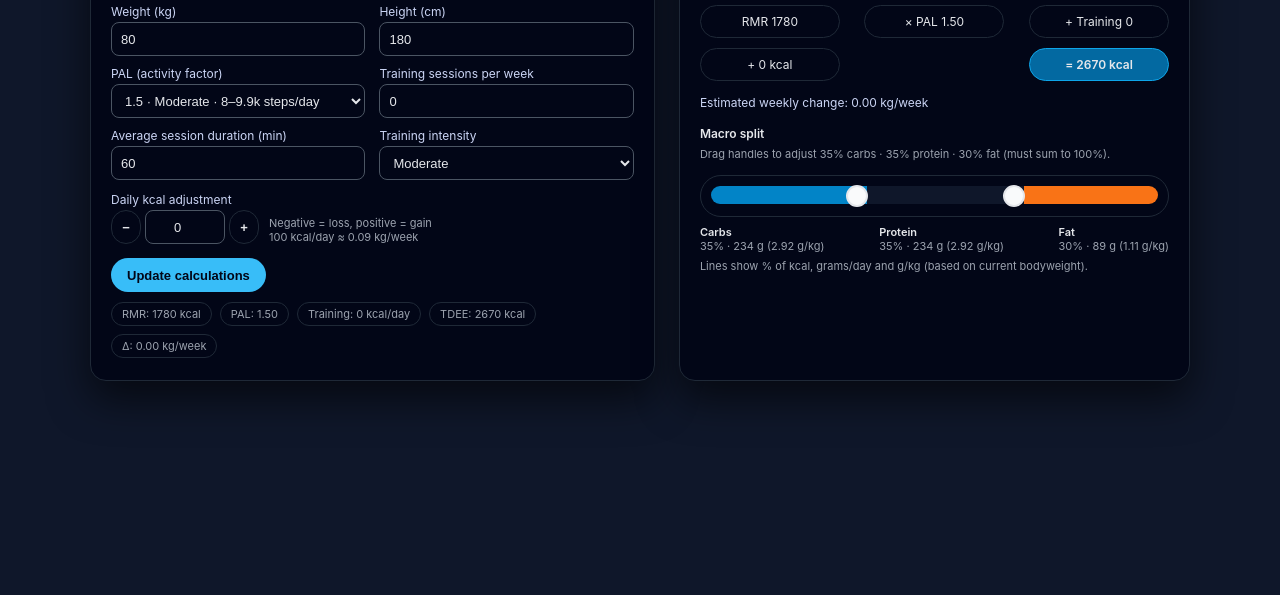
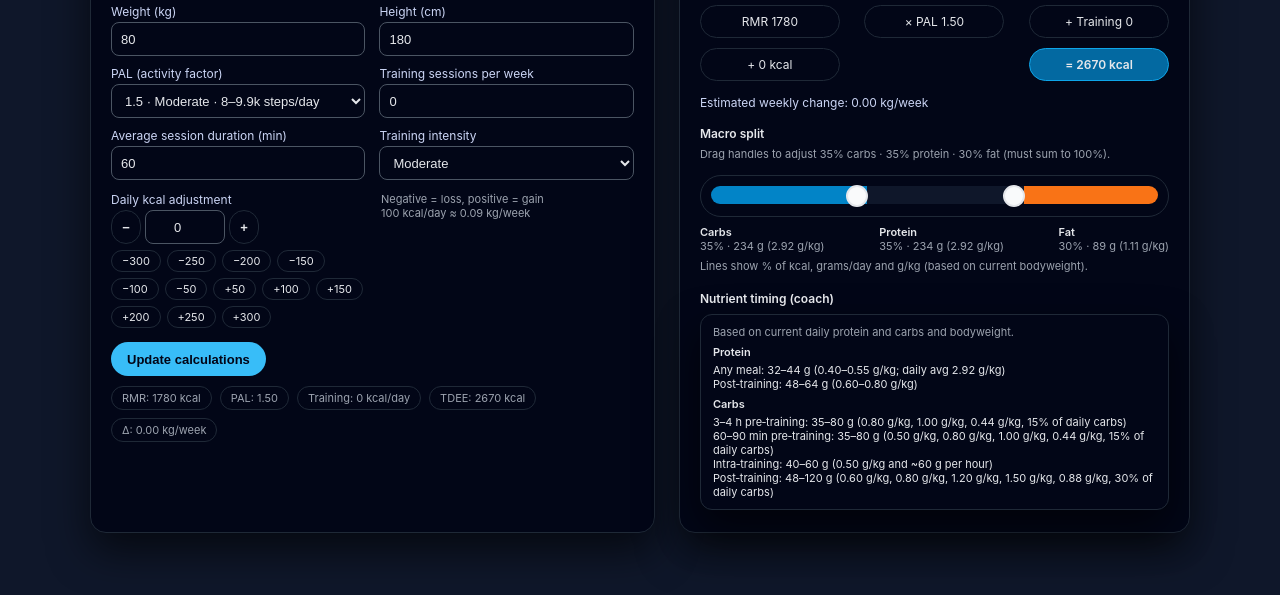
Before and after one commit to Archangel-Project-LLC/rmr-pal-calculator, a plain HTML site: page silverback-coach.html in a window 1280 px wide. Shown: the part 163-758 px from the top of the page. Drawn offline with Linux system fonts and the light colour scheme.

Commit message:
Refactor adjust row layout and add kcal adjustment chips
Updated layout and styling for adjust row and input components. Added chips for quick adjustments to kcal.

```diff
--- a/silverback-coach.html
+++ b/silverback-coach.html
@@ -157,14 +157,14 @@
 
     .adjust-row {
       display: flex;
-      align-items: flex-end;
+      align-items: flex-start;
       gap: 10px;
       margin-top: 12px;
       flex-wrap: wrap;
     }
 
     .adjust-input {
-      max-width: 160px;
+      max-width: 260px;
     }
 
     .adjust-control {
@@ -194,6 +194,27 @@
     .adjust-control input {
       width: 80px;
       text-align: center;
+    }
+
+    .adjust-chips {
+      display: flex;
+      flex-wrap: wrap;
+      gap: 6px;
+      margin-top: 6px;
+    }
+
+    .adjust-chip {
+      padding: 3px 10px;
+      border-radius: 999px;
+      border: 1px solid #1f2937;
+      background: #020617;
+      color: #e5e7eb;
+      font-size: 11px;
+      cursor: pointer;
+    }
+
+    .adjust-chip:hover {
+      background: #111827;
     }
 
     .macro-bar {
@@ -335,6 +356,20 @@
             <input id="kcalAdj" type="number" value="0">
             <button class="adjust-btn" onclick="changeAdj(100)">+</button>
           </div>
+          <div class="adjust-chips">
+            <span class="adjust-chip" onclick="setAdj(-300)">−300</span>
+            <span class="adjust-chip" onclick="setAdj(-250)">−250</span>
+            <span class="adjust-chip" onclick="setAdj(-200)">−200</span>
+            <span class="adjust-chip" onclick="setAdj(-150)">−150</span>
+            <span class="adjust-chip" onclick="setAdj(-100)">−100</span>
+            <span class="adjust-chip" onclick="setAdj(-50)">−50</span>
+            <span class="adjust-chip" onclick="setAdj(50)">+50</span>
+            <span class="adjust-chip" onclick="setAdj(100)">+100</span>
+            <span class="adjust-chip" onclick="setAdj(150)">+150</span>
+            <span class="adjust-chip" onclick="setAdj(200)">+200</span>
+            <span class="adjust-chip" onclick="setAdj(250)">+250</span>
+            <span class="adjust-chip" onclick="setAdj(300)">+300</span>
+          </div>
         </div>
         <div>
           <div style="font-size:11px; color:#9ca3af;">Negative = loss, positive = gain</div>
@@ -408,6 +443,25 @@
       <div class="note">
         Lines show % of kcal, grams/day and g/kg (based on current bodyweight).
       </div>
+
+      <!-- Nutrient timing panel -->
+      <div style="margin-top:18px; font-size:12px; font-weight:600;">Nutrient timing (coach)</div>
+
+      <div class="panel" style="margin-top:8px; padding:10px 12px; background:#020617; border-radius:12px; border:1px solid #1f2937;">
+        <div style="font-size:11px; color:#9ca3af; margin-bottom:6px;">
+          Based on current daily protein and carbs and bodyweight.
+        </div>
+
+        <div style="font-size:11px; margin-bottom:4px; font-weight:600;">Protein</div>
+        <div style="font-size:11px; color:#e5e7eb;" id="ntProteinAny">Any meal: –</div>
+        <div style="font-size:11px; color:#e5e7eb; margin-bottom:6px;" id="ntProteinPost">Post‑training: –</div>
+
+        <div style="font-size:11px; margin-bottom:4px; font-weight:600;">Carbs</div>
+        <div style="font-size:11px; color:#e5e7eb;" id="ntCarbPre3h">3–4 h pre‑training: –</div>
+        <div style="font-size:11px; color:#e5e7eb;" id="ntCarbPre60">60–90 min pre‑training: –</div>
+        <div style="font-size:11px; color:#e5e7eb;" id="ntCarbIntra">Intra‑training: –</div>
+        <div style="font-size:11px; color:#e5e7eb;" id="ntCarbPost">Post‑training: –</div>
+      </div>
     </div>
   </div>
 
@@ -430,6 +484,12 @@
       const input = document.getElementById('kcalAdj');
       const current = Number(input.value || 0);
       input.value = current + delta;
+      recalc();
+    }
+
+    function setAdj(value) {
+      const input = document.getElementById('kcalAdj');
+      input.value = value;
       recalc();
     }
 
@@ -480,6 +540,7 @@
 
       updateMacroBar();
       updateMacroLines(target, weight);
+      updateNutrientTiming(target, weight);
     }
 
     function updateMacroBar() {
@@ -522,6 +583,73 @@
       document.getElementById('fatLine').innerText =
         fatPct.toFixed(0) + '% · ' + Math.round(fatG) + ' g (' +
         (fatG / w).toFixed(2) + ' g/kg)';
+    }
+
+    function updateNutrientTiming(targetKcal, weight) {
+      const totalKcal = Math.max(targetKcal, 1);
+      const w = Math.max(weight, 1);
+
+      const carbKcal = totalKcal * (carbPct / 100);
+      const carbG   = carbKcal / 4;
+
+      const protKcal = totalKcal * (protPct / 100);
+      const protG    = protKcal / 4;
+      const protGkg  = protG / w;
+
+      // Protein ranges
+      const anyMin = 0.4 * w;
+      const anyMax = 0.55 * w;
+      const postMin = 0.6 * w;
+      const postMax = 0.8 * w;
+
+      document.getElementById('ntProteinAny').innerText =
+        'Any meal: ' + Math.round(anyMin) + '–' + Math.round(anyMax) +
+        ' g (0.40–0.55 g/kg; daily avg ' + protGkg.toFixed(2) + ' g/kg)';
+
+      document.getElementById('ntProteinPost').innerText =
+        'Post‑training: ' + Math.round(postMin) + '–' + Math.round(postMax) +
+        ' g (0.60–0.80 g/kg)';
+
+      // Carbs helpers
+      function rangeTextFromGkg(valuesGkg, fixedPct) {
+        const grams = valuesGkg.map(x => x * w);
+        const minG = Math.min(...grams);
+        const maxG = Math.max(...grams);
+        const parts = valuesGkg.map(v => v.toFixed(2) + ' g/kg');
+        const pctPart = fixedPct != null ? ', ' + fixedPct + '% of daily carbs' : '';
+        return Math.round(minG) + '–' + Math.round(maxG) + ' g (' +
+               parts.join(', ') + pctPart + ')';
+      }
+
+      // 3–4 h pre: 15% carbs, 0.8, 1.0 g/kg
+      const pre3Pct = 0.15;
+      const pre3FromPctG = carbG * pre3Pct;
+      const pre3GkgOptions = [0.8, 1.0, pre3FromPctG / w];
+      document.getElementById('ntCarbPre3h').innerText =
+        '3–4 h pre‑training: ' + rangeTextFromGkg(pre3GkgOptions, 15);
+
+      // 60–90 min pre: 0.5, 0.8, 1.0 g/kg and 15% carbs
+      const pre60Pct = 0.15;
+      const pre60FromPctG = carbG * pre60Pct;
+      const pre60GkgOptions = [0.5, 0.8, 1.0, pre60FromPctG / w];
+      document.getElementById('ntCarbPre60').innerText =
+        '60–90 min pre‑training: ' + rangeTextFromGkg(pre60GkgOptions, 15);
+
+      // Intra: 0.5 g/kg, 60 g/h
+      const intraGkg = 0.5;
+      const intraFromGkg = intraGkg * w;
+      const intraMin = Math.min(intraFromGkg, 60);
+      const intraMax = Math.max(intraFromGkg, 60);
+      document.getElementById('ntCarbIntra').innerText =
+        'Intra‑training: ' + Math.round(intraMin) + '–' + Math.round(intraMax) +
+        ' g (0.50 g/kg and ~60 g per hour)';
+
+      // Post: 0.6, 0.8, 1.2, 1.5 g/kg, or 30% carbs
+      const postPct = 0.30;
+      const postFromPctG = carbG * postPct;
+      const postGkgOptions = [0.6, 0.8, 1.2, 1.5, postFromPctG / w];
+      document.getElementById('ntCarbPost').innerText =
+        'Post‑training: ' + rangeTextFromGkg(postGkgOptions, 30);
     }
 
     function initHandles() {
```
